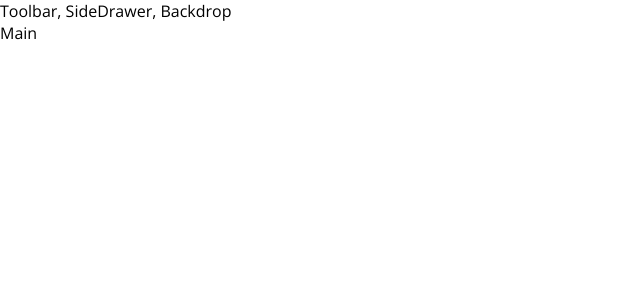
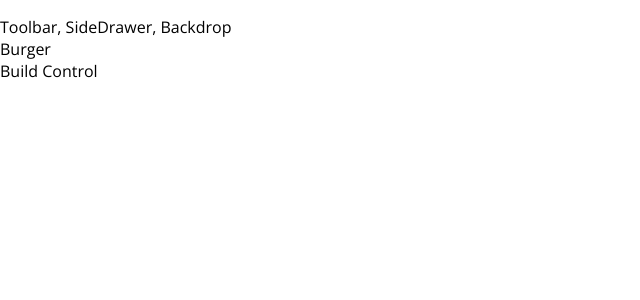
Before and after one commit to sukheja-varun/react-burger, a React (Create React App) app: page / in a window 1280 px wide. Shown: the top 300 px of the page, without its empty margins (0-640 px from the left). Built offline with nearby package versions, Linux system fonts and the light colour scheme.

Commit message:
added new component burger builder

```diff
--- a/src/App.js
+++ b/src/App.js
@@ -1,11 +1,13 @@
 import React from 'react';
+
 import Layout from './components/Layout/Layout';
+import BurgerBuilder from './containers/BurgerBuilder/BurgerBuilder';
 
 function App() {
   return (
     <div>
       <Layout>
-        <div>Main</div>
+        <BurgerBuilder />
       </Layout>
     </div>
   );
--- a/src/components/Layout/Layout.js
+++ b/src/components/Layout/Layout.js
@@ -1,10 +1,12 @@
 import React from 'react';
 
 import Aux from '../../hoc/Aux';
+// import classes from './Layout.module.scss';
+import classes from './Layout.module.scss';
 
 const layout = props => (
   <Aux>
-    <div>Toolbar, SideDrawer, Backdrop</div>
+    <div className={classes.content}>Toolbar, SideDrawer, Backdrop</div>
     <main>{props.children}</main>
   </Aux>
 );
--- /dev/null
+++ b/src/components/Layout/Layout.module.scss
@@ -0,0 +1,3 @@
+.content {
+  margin-top: 16px;
+}
--- /dev/null
+++ b/src/containers/BurgerBuilder/BurgerBuilder.js
@@ -0,0 +1,17 @@
+import React, { Component } from 'react';
+
+import Aux from '../../hoc/Aux';
+
+class BurgerBuilder extends Component {
+  render() {
+    return (
+      <Aux>
+        <div>Burger</div>
+        <div>Build Control</div>
+      </Aux>
+    );
+  }
+}
+
+
+export default BurgerBuilder;
```
